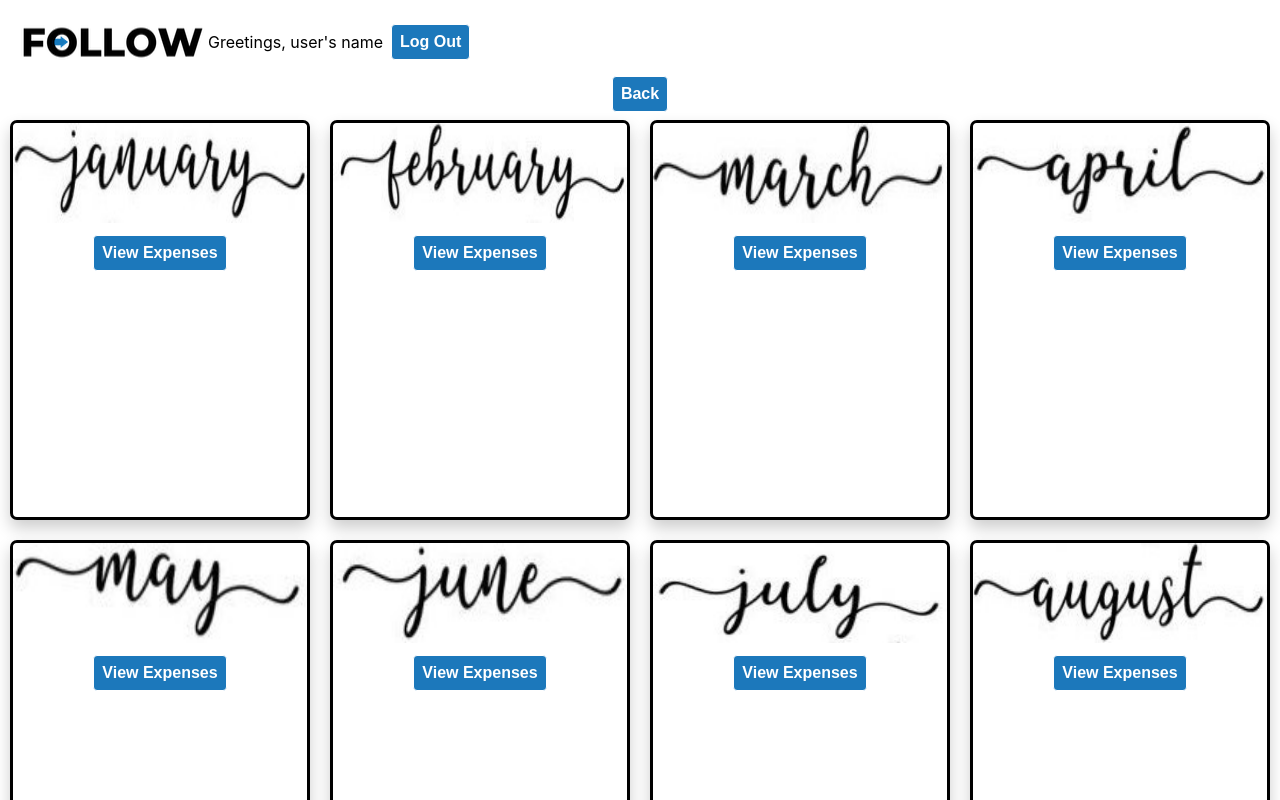
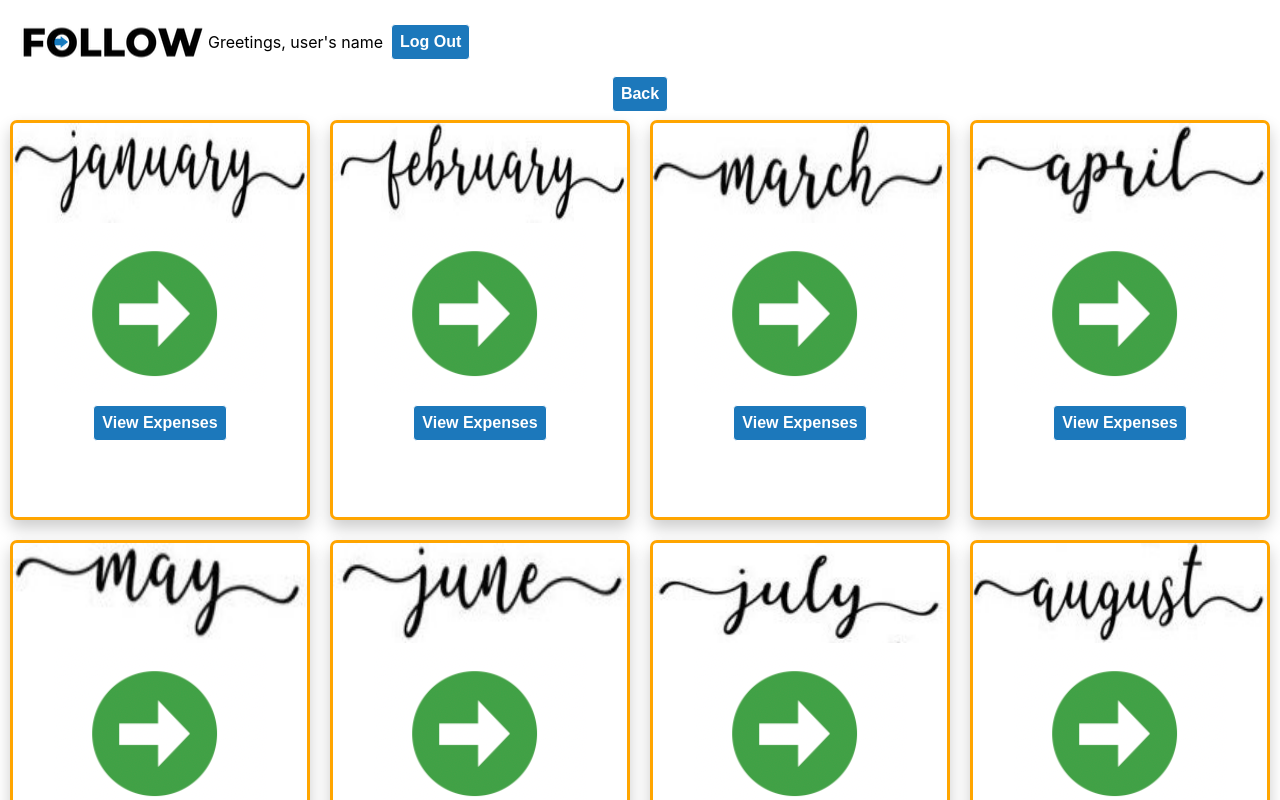
Before and after one commit to g0livax27/Follow-App, a React (Create React App) app: page /expenses in a window 1280 px wide. Shown: the top 800 px of the page. Built offline with nearby package versions, Linux system fonts and the light colour scheme; no server answers.

Commit message:
updating css cards

```diff
--- a/src/components/MonthCards/MonthCards.jsx
+++ b/src/components/MonthCards/MonthCards.jsx
@@ -26,6 +26,7 @@ export default function MonthCards(){
                                     <img src={require(`../../assets/${month}.jpeg`)} alt={month} height='100px' width='100%'/>
                                 </div>
                             </Link>
+                            <img src={require('../../assets/green-arrow.png')}/>
                             <button>View Expenses</button>
                         </div>
                     )
--- a/src/pages/App/App.css
+++ b/src/pages/App/App.css
@@ -43,7 +43,7 @@
   box-shadow: 0 4px 8px 0 rgba(0,0,0,0.2);
   transition: 0.3s;
   border-radius: 7px;
-  border: solid black;
+  border: solid orange;
   height: 400px;
   max-width: 300px;
   background-color: white;
```
Also changed, not shown: src/assets/green-arrow.png (added).
